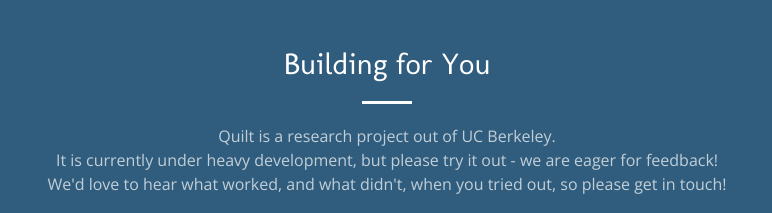
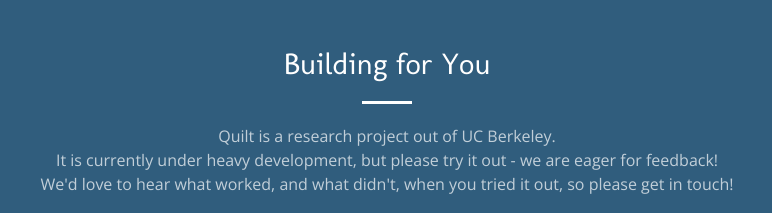
Before and after one commit to luise/quilt-website, a website: page public/index.html in a window 1280 px wide. Shown: the part 1380-1593 px from the top of the page, 253-1025 px from the left. Drawn offline with nearby package versions, Linux system fonts and the light colour scheme; files that its build step writes are made by us from their sources.

Commit message:
Fix typo

```diff
--- a/public/index.html
+++ b/public/index.html
@@ -150,7 +150,7 @@
 			It is currently under heavy development, but please try
 			it out - we are eager for feedback!</br>
 			We'd love to hear what worked, and what didn't, when you
-			tried out, so please get in touch!
+			tried it out, so please get in touch!
 		    </p>
                     <a href="#contact" class="page-scroll btn btn-default btn-xl sr-button">Get in touch</a>
                 </div>
```
